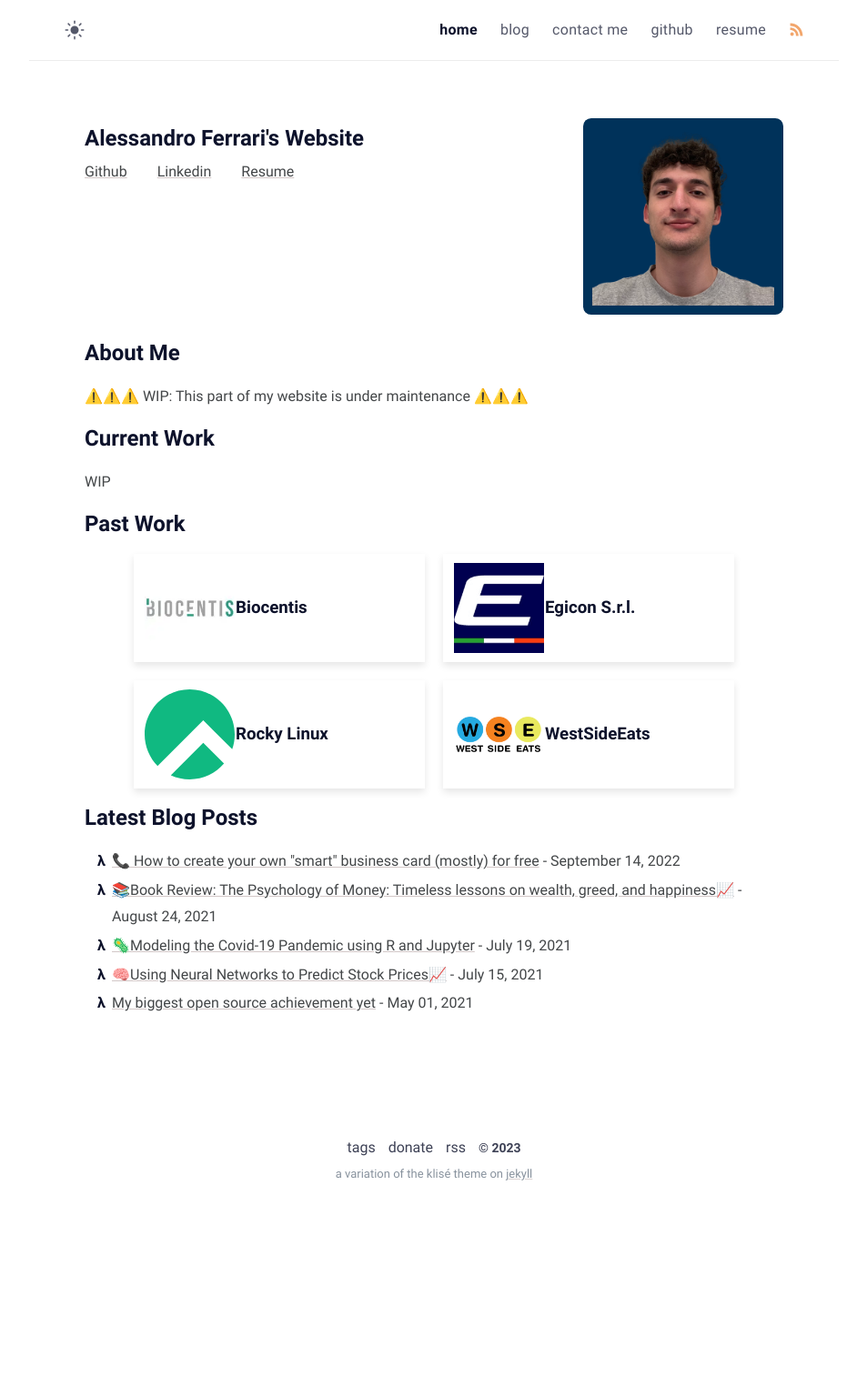
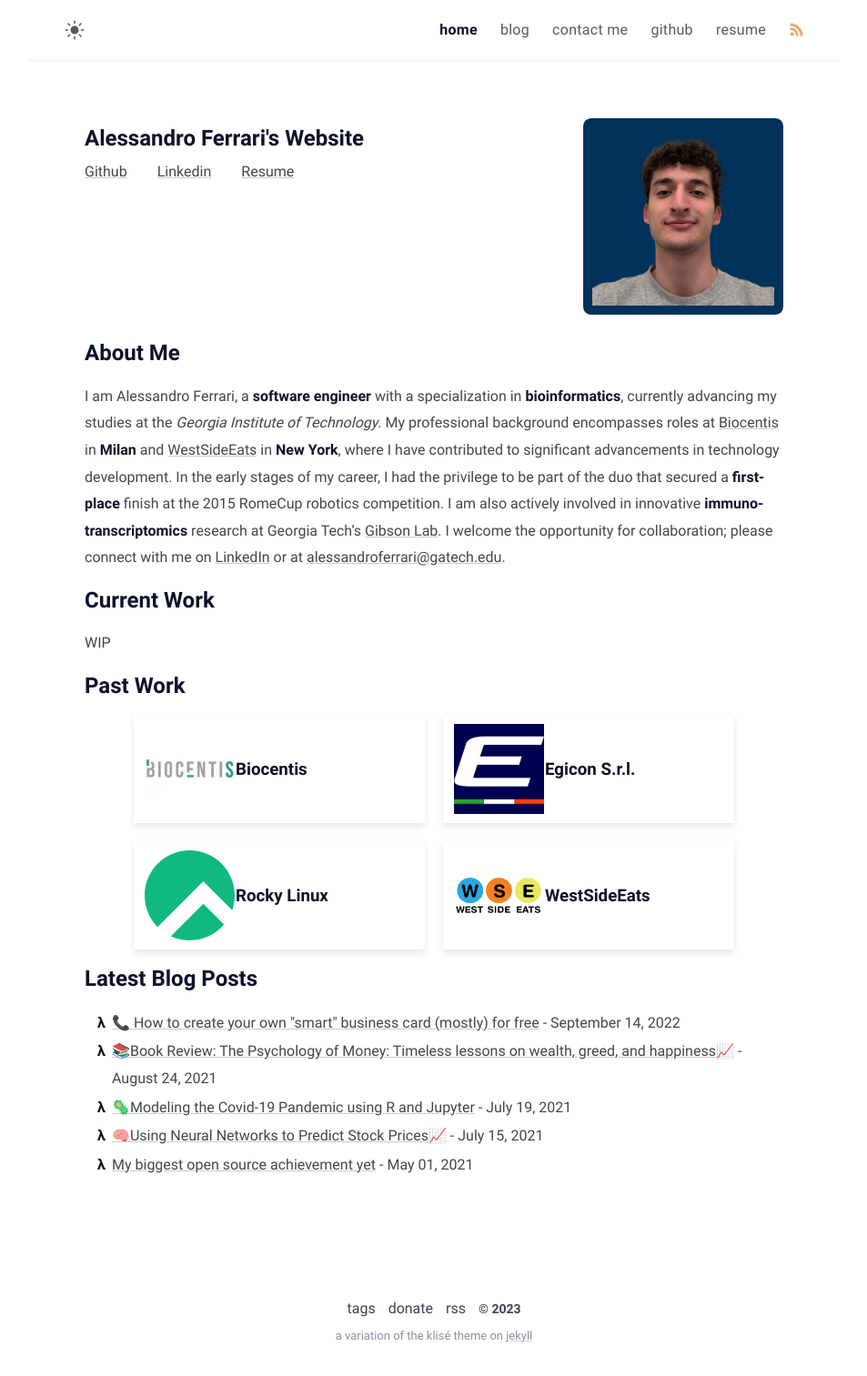
Before and after one commit to Ferryistaken/website, a Jekyll site: the page built from index.md, in a window 1280 px wide. Shown: the whole page at 91% size, without its empty margins (163-1116 px from the left). Built offline with Jekyll 4.4.1, drawn with Linux system fonts in a browser that asks for light colours; before the commit the page ends 1335 px from its top, so only the background shows below that.

Commit message:
added about me

```diff
--- a/index.md
+++ b/index.md
@@ -9,4 +9,4 @@ current_work: >
     WIP
 ---
 
-⚠️⚠️⚠️ WIP: This part of my website is under maintenance ⚠️⚠️⚠️
+I am Alessandro Ferrari, a **software engineer** with a specialization in **bioinformatics**, currently advancing my studies at the *Georgia Institute of Technology*. My professional background encompasses roles at [Biocentis](/work_experience/biocentis/) in **Milan** and [WestSideEats](/work_experience/westsideeats/) in **New York**, where I have contributed to significant advancements in technology development. In the early stages of my career, I had the privilege to be part of the duo that secured a **first-place** finish at the 2015 RomeCup robotics competition. I am also actively involved in innovative **immuno-transcriptomics** research at Georgia Tech's [Gibson Lab](https://ggibsongt.wixsite.com/gibsongatech). I welcome the opportunity for collaboration; please connect with me on [LinkedIn]({{ page.link2 }}) or at [alessandroferrari@gatech.edu](mailto:alessandroferrari@gatech.edu).
```
